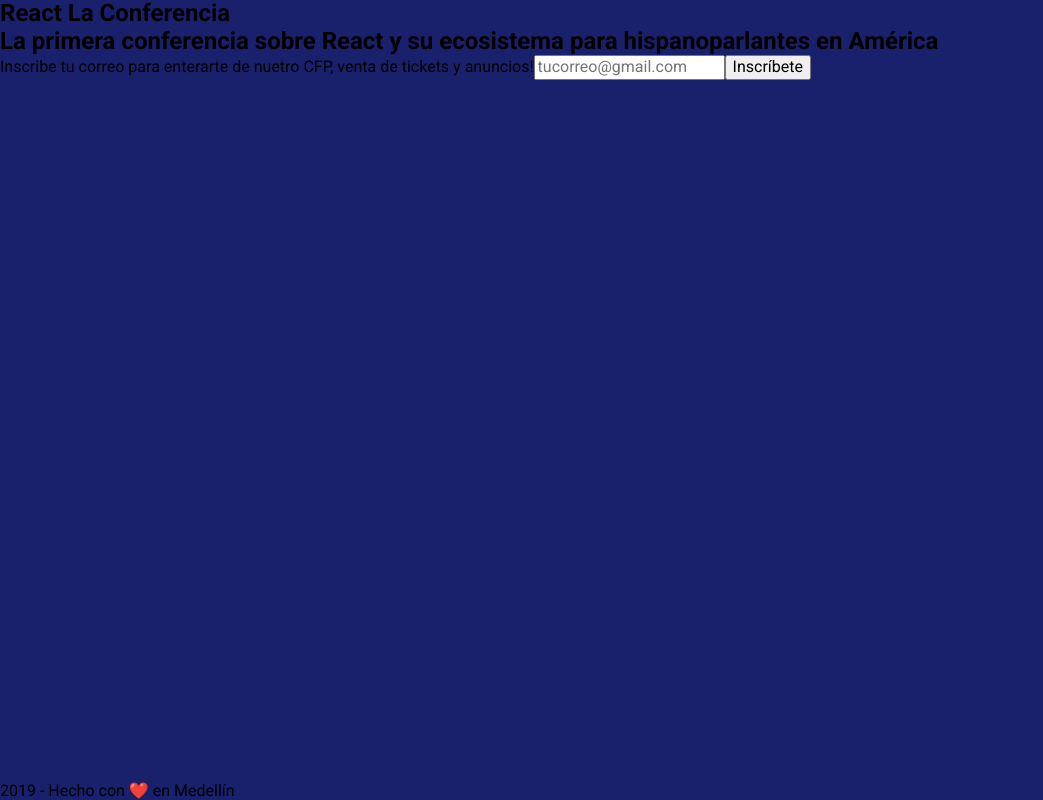
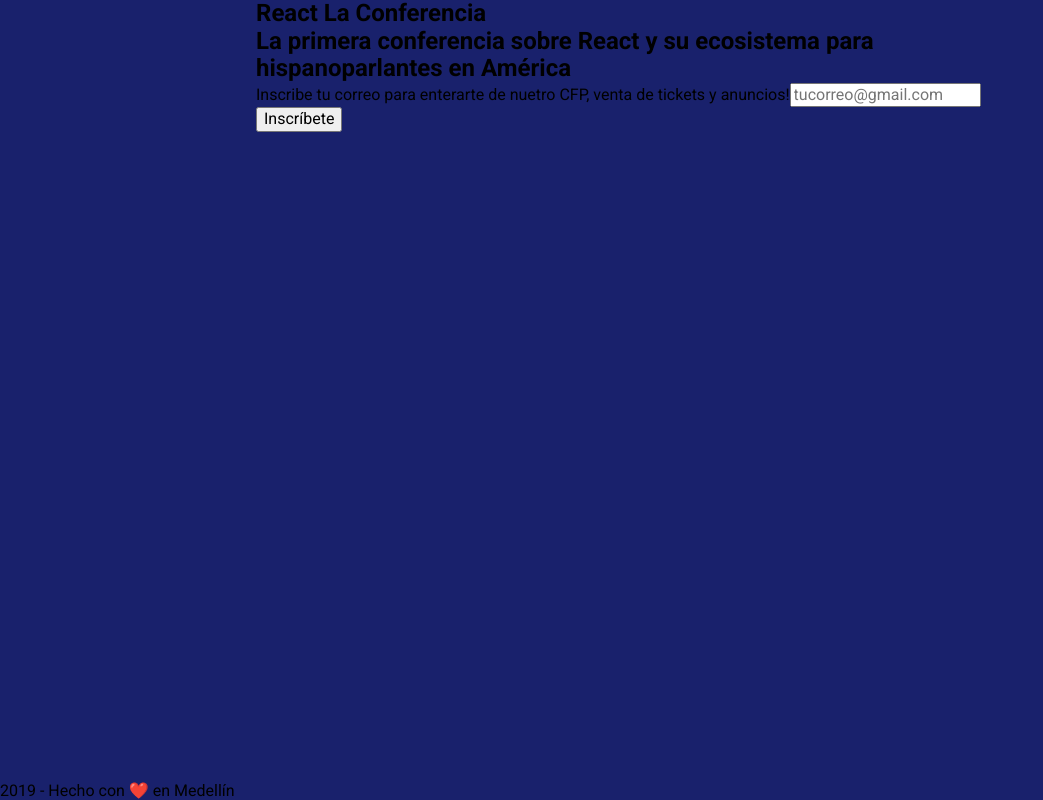
Before and after one commit to react-medellin/react-conf-2020, a Next.js app: page / in a window 1280 px wide. Shown: the whole page, without its empty margins (0-1043 px from the left). Built offline with nearby package versions, Linux system fonts and the light colour scheme.

Commit message:
fix max width issue

```diff
--- a/pages/index.js
+++ b/pages/index.js
@@ -4,7 +4,14 @@
 
 const Home = () => (
   <>
-    <main style={{ height: '100%', minHeight: '100%' }}>
+    <main
+      style={{
+        height: '100%',
+        minHeight: '100%',
+        maxWidth: '768px',
+        margin: '0 auto',
+      }}
+    >
       <Intro />
       <SignupForm />
     </main>
```
